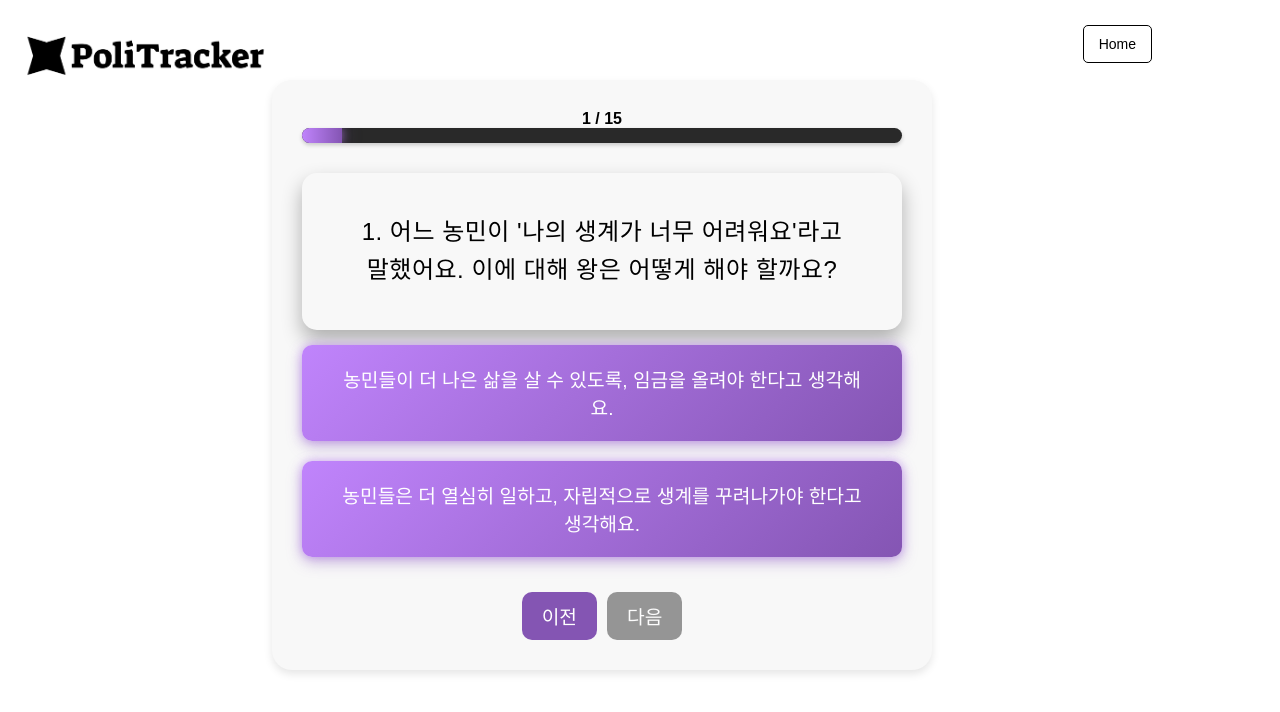
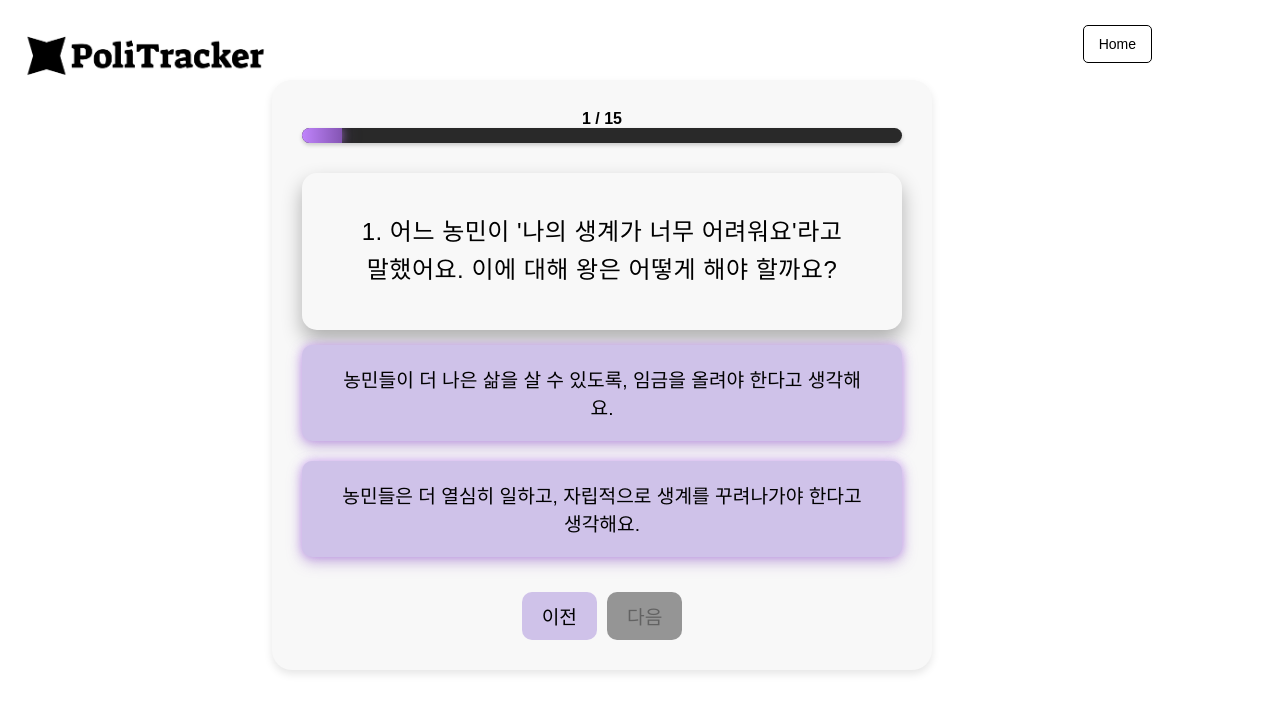
Before and after one commit to Co-Deep-Project/Frontend, a React (Create React App) app in the folder co-deep-frontend(Final)/: page /question in a window 1280 px wide. Shown: the top 712 px of the page. Built offline with nearby package versions, Linux system fonts and the light colour scheme.

Commit message:
Result 수정

```diff
--- a/co-deep-frontend(Final)/src/mbti/QuestionScreen.css
+++ b/co-deep-frontend(Final)/src/mbti/QuestionScreen.css
@@ -86,8 +86,8 @@
 }
 
 .answer-button {
-  background: linear-gradient(135deg, #c084fc, #8455b3);
-  color: white; /* 텍스트 색상을 흰색으로 변경하여 가시성 향상 */
+  background: #cfc2e9;
+  color: black; /* 텍스트 색상을 흰색으로 변경하여 가시성 향상 */
   font-size: 1.2rem;
   padding: 20px 30px;
   border: none;
@@ -108,7 +108,7 @@
 
 /* 선택된 버튼의 스타일 */
 .answer-button.selected {
-  background: #731ed3; /* 선택된 버튼의 배경 색상을 더 어두운 색으로 변경 */
+  background: #b8a6d9;; /* 선택된 버튼의 배경 색상을 더 어두운 색으로 변경 */
   color: white; /* 선택된 버튼의 텍스트 색상을 유지 */
   box-shadow: 0 0 20px rgba(115, 30, 211, 0.75); /* 선택 효과 강조 */
 }
@@ -126,8 +126,8 @@
 
 
 .next-button {
-  background: #8455b3;
-  color: #ffffff;
+  background: #cfc2e9;
+  color: black;
   font-size: 1.2rem;
   padding: 10px 20px;
   border: none;
@@ -150,22 +150,25 @@
 
 
 .prev-button {
-  background: #8455b3;
-  color: #ffffff;
+  background: #cfc2e9; /* 기본 버튼 색상 */
+  color: black; /* 텍스트 색상 */
   font-size: 1.2rem;
   padding: 10px 20px;
   border: none;
   border-radius: 10px;
   cursor: pointer;
-  transition: background-color 0.3s ease;
+  transition: all 0.3s ease; /* 부드러운 전환 효과 */
 }
 
 .next-button:hover {
-  background: #6d3ca6;
+  background: #b8a6d9; /* hover 상태에서 조금 더 어두운 색상 */
+  transform: translateY(-2px); /* 약간 위로 올라가는 효과 */
+  box-shadow: 0 5px 10px rgba(0, 0, 0, 0.15); /* 부드러운 그림자 */
 }
 
 .next-button:active {
   transform: scale(0.95);
+
 }
 
 .next-button:disabled {
@@ -176,7 +179,7 @@
 
 /* 클릭된 버튼만 색상 변경 */
 .answer-button.selected {
-  background: #731ed3; /* 선택된 버튼 색상 */
+  background: #731ed3;
 }
 
 .complete-message {
@@ -200,8 +203,8 @@
 .complete-message button {
   padding: 10px 20px; /* 버튼 내부 여백 */
   font-size: 18px; /* 텍스트 크기 */
-  background-color: #4CAF50; /* 배경색 */
-  color: white; /* 글자색 */
+  background-color: #cfc2e9; /* 배경색 */
+  color: black; /* 글자색 */
   border: none; /* 테두리 제거 */
   border-radius: 5px; /* 둥근 모서리 */
   cursor: pointer; /* 커서 변경 */
@@ -209,6 +212,6 @@
 }
 
 .complete-message button:hover {
-  background-color: #45a049; /* 호버 시 배경색 변경 */
+  background-color: #b8a6d9;; /* 호버 시 배경색 변경 */
   transform: scale(1.05); /* 버튼 크기 증가 효과 */
 }
--- a/co-deep-frontend(Final)/src/mbti/ResultScreen.css
+++ b/co-deep-frontend(Final)/src/mbti/ResultScreen.css
@@ -2,7 +2,7 @@ body {
   margin: 0;
   padding: 0;
   background: white; /* 전체 배경은 흰색 */
-  font-family: 'Poppins', sans-serif;
+  font-family: Arial, Helvetica, sans-serif;
 }
 /* 전체 결과 화면 */
 .result-screen {
@@ -11,7 +11,7 @@ body {
   align-items: center;
   justify-content: center;
   min-height: 100vh;
-  font-family: 'Poppins', sans-serif;
+  font-family: Arial, Helvetica, sans-serif;
   padding: 20px;
 }
 
@@ -37,8 +37,7 @@ body {
   margin-bottom: 20px;
 }
 
-/* 설명 섹션 */
-/* 설명 섹션 */
+
 .description-container {
   font-size: 1.1rem; /* 글자 크기 */
   color: #4a4a4a; /* 차분한 텍스트 색상 */
@@ -50,7 +49,7 @@ body {
   text-align: justify; /* 텍스트 양쪽 정렬 */
   line-height: 1.8; /* 줄 간격 */
   max-width: 600px; /* 최대 너비 제한 */
-  font-family: 'Georgia', serif; /* 고급스러운 폰트 사용 */
+  font-family: Arial, Helvetica, sans-serif; /* 고급스러운 폰트 사용 */
   word-break: keep-all; /* 단어가 깨지지 않도록 설정 */
 }
 
@@ -95,7 +94,7 @@ body {
 
 /* 버튼 스타일 */
 .restart-button {
-  background-color: #8455b3; /* 보라색 배경 */
+  background-color: #cfc2e9; /* 보라색 배경 */
   color: white; /* 흰색 텍스트 */
   padding: 10px 20px;
   border-radius: 10px;
@@ -107,15 +106,12 @@ body {
   transition: background-color 0.3s, transform 0.2s;
 }
 
-.restart-button:hover {
-  background-color: #6d3ca6; /* 보다 진한 보라색 */
-  transform: scale(1.05);
-}
+
 
 
 .finishBtn {
-    background: #8455b3;
-    color: #ffffff;
+    background: #cfc2e9;
+    color: black;
     font-size: 1.2rem;
     padding: 10px 20px;
     border: none;
@@ -123,7 +119,10 @@ body {
     cursor: pointer;
     transition: background-color 0.3s ease;
 }
-
+.finishBtn:hover {
+  background-color: #b8a6d9;; /* 보다 진한 보라색 */
+  transform: scale(1.05);
+}
 .character-image {
   width: 250px; /* 이미지 크기 수정 */
   height: auto;
--- a/co-deep-frontend(Final)/src/yunji/yunji.css
+++ b/co-deep-frontend(Final)/src/yunji/yunji.css
@@ -29,6 +29,8 @@
   height: auto;
   max-width: 100%; /* 화면 너비 초과 방지 */
 }
+
+
 
 .menu {
   display: flex;
@@ -352,6 +354,7 @@
   .poliLogo {
     width: 150px;
     max-width: 100%;
+    cursor: pointer;
   }
 
   .menu {
```
